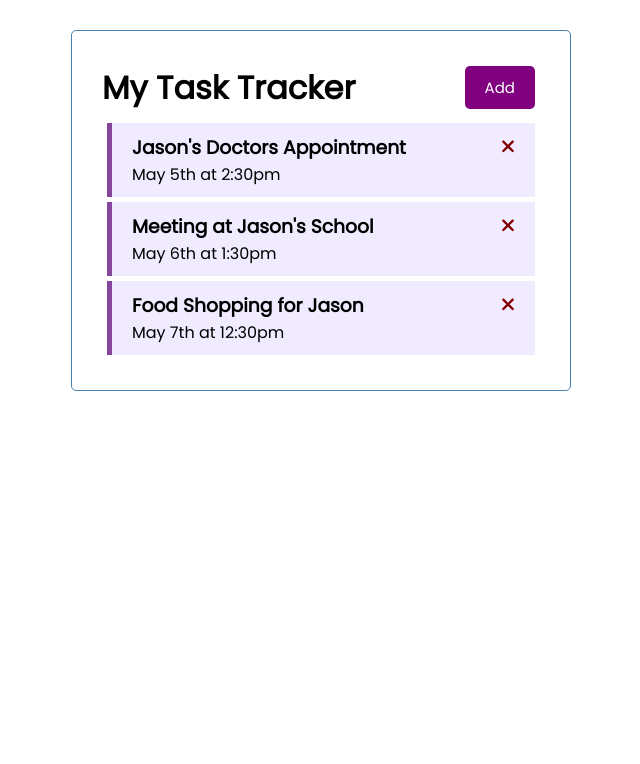
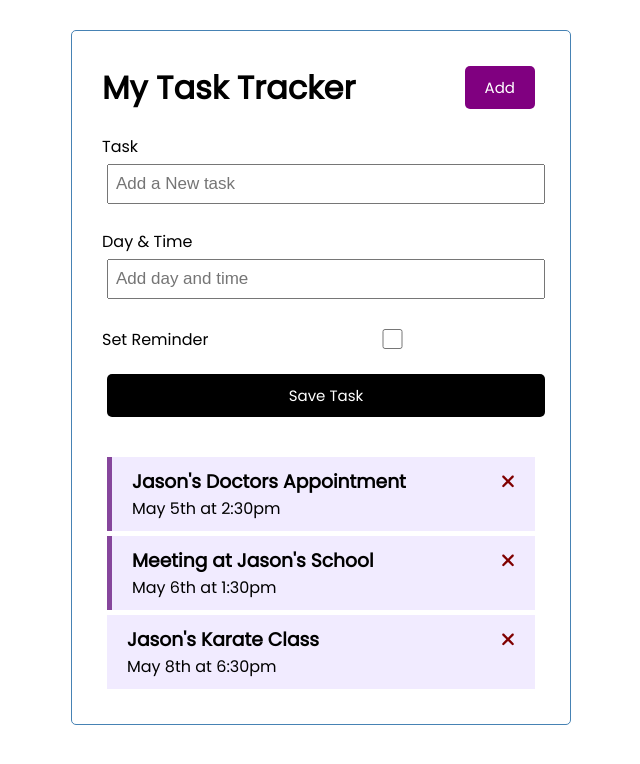
Before and after one commit to CypherNyx/task-tracker-app, an Angular app: page / in a window 1280 px wide. Shown: the top 764 px of the page, without its empty margins (319-959 px from the left). Built offline with nearby package versions, Linux system fonts and the light colour scheme; data requests are answered from the project's data file.

Commit message:
Add new task component

```diff
--- a/db.json
+++ b/db.json
@@ -14,9 +14,9 @@
     },
     {
       "id": "3",
-      "text": "Food Shopping for Jason",
-      "day": "May 7th at 12:30pm",
-      "reminder": true
+      "text": "Jason's Karate Class",
+      "day": "May 8th at 6:30pm",
+      "reminder": false
     }
   ]
 }
--- a/src/app/app.module.ts
+++ b/src/app/app.module.ts
@@ -9,6 +9,7 @@
 import { ButtonComponent } from './components/button/button.component';
 import { TasksComponent } from './components/tasks/tasks.component';
 import { TaskItemComponent } from './components/task-item/task-item.component';
+import { AddTaskComponent } from './components/add-task/add-task.component';
 
 @NgModule({
   declarations: [
@@ -17,7 +18,8 @@
     HeaderComponent,
     ButtonComponent,
     TasksComponent,
-    TaskItemComponent
+    TaskItemComponent,
+    AddTaskComponent
   ],
   imports: [
     // This is for Modules
--- /dev/null
+++ b/src/app/components/add-task/add-task.component.css
@@ -0,0 +1,3 @@
+.add-form {
+  margin-bottom: 40px;
+}
--- /dev/null
+++ b/src/app/components/add-task/add-task.component.html
@@ -0,0 +1,15 @@
+<form class="add-form">
+  <div class="form-control">
+    <label for="text">Task</label>
+    <input type="text" name="text" id="text" placeholder="Add a New task">
+    </div>
+  <div class="form-control">
+    <label for="day">Day & Time</label>
+    <input type="text" name="day" id="day" placeholder="Add day and time">
+    </div>
+  <div class="form-control form-control-check">
+    <label for="reminder">Set Reminder</label>
+    <input type="checkbox" name="reminder" id="reminder"/>
+    </div>
+    <input type="submit" value="Save Task" class="btn btn-block"/>
+</form>
--- a/src/app/components/tasks/tasks.component.html
+++ b/src/app/components/tasks/tasks.component.html
@@ -1,3 +1,4 @@
+<app-add-task></app-add-task>
 <app-task-item
   *ngFor="let task of tasks"
   [task]="task"
```
Also changed, not shown: src/app/components/add-task/add-task.component.ts (added, +10 -0 lines), 1 other file (tests, documents, lock files or other folders).
